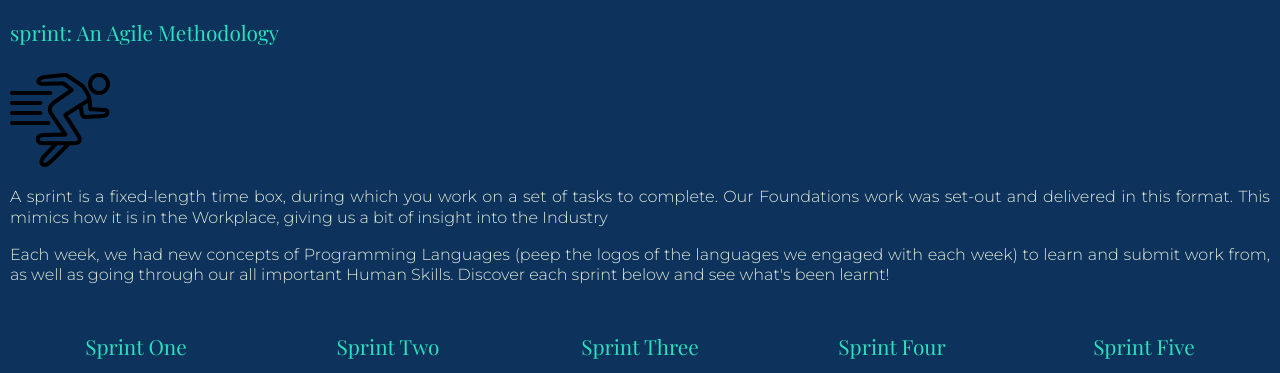
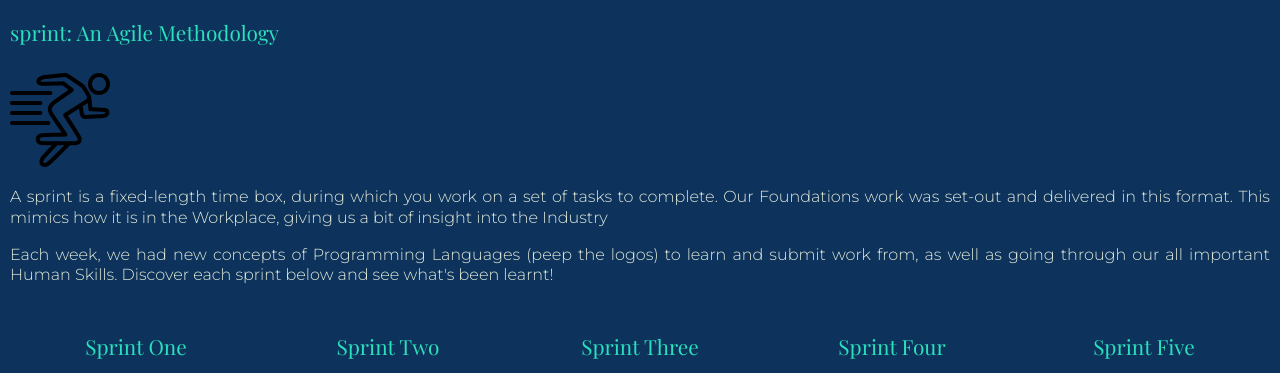
Before and after one commit to ben-ngahere/ben-ngahere.github.io, a plain HTML site: page Sprints/sprints.html in a window 1280 px wide. Shown: the part 193-566 px from the top of the page. Drawn offline with nearby package versions, Linux system fonts and the light colour scheme; a web font is replaced by a local one.

Commit message:
Updated text

```diff
--- a/Sprints/sprints.html
+++ b/Sprints/sprints.html
@@ -36,10 +36,9 @@
       into the Industry
     </p>
     <p>
-      Each week, we had new concepts of Programming Languages (peep the logos of
-      the languages we engaged with each week) to learn and submit work from, as
-      well as going through our all important Human Skills. Discover each sprint
-      below and see what's been learnt!
+      Each week, we had new concepts of Programming Languages (peep the logos)
+      to learn and submit work from, as well as going through our all important
+      Human Skills. Discover each sprint below and see what's been learnt!
     </p>
     <div id="container" class="subtitle">
       <div class="left-div">
```
